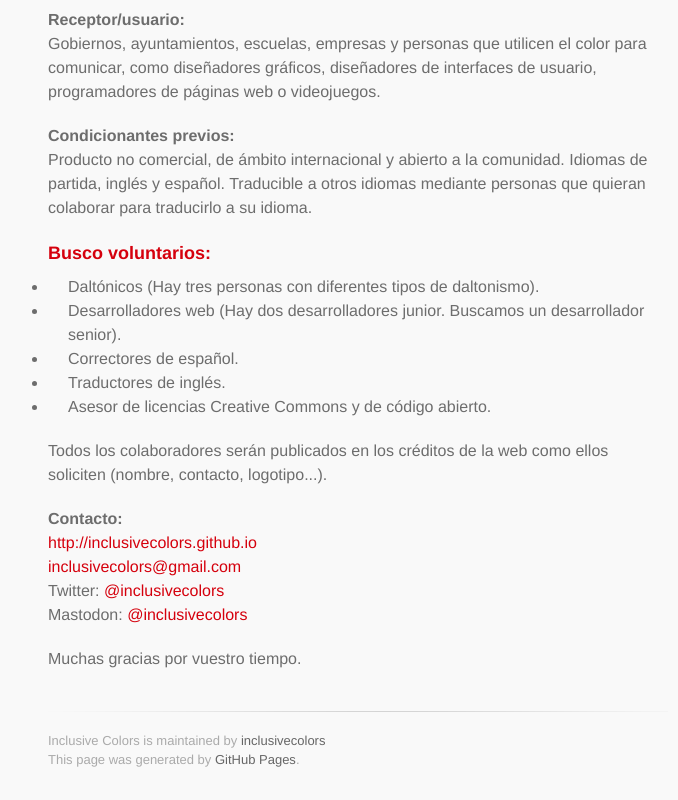
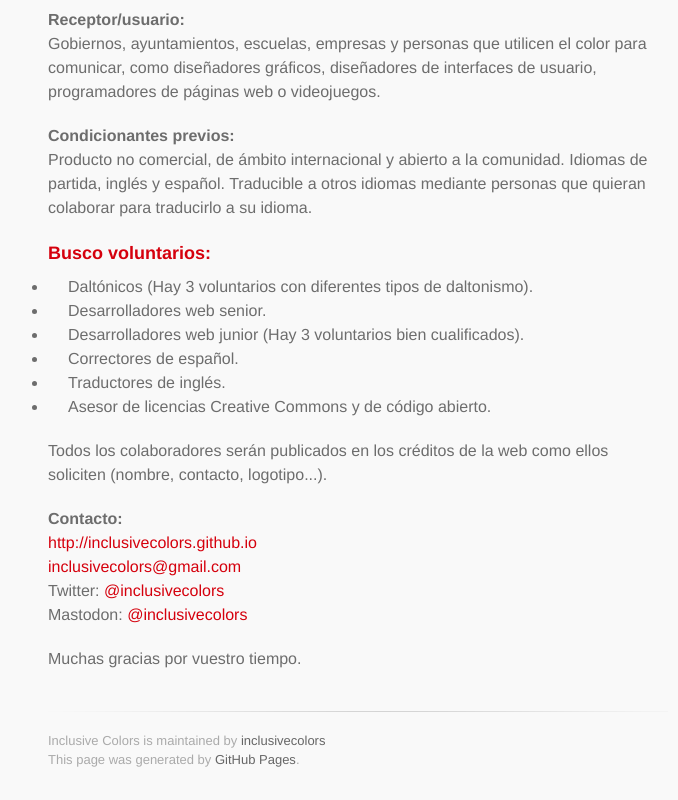
Before and after one commit to inclusivecolors/inclusivecolors.github.io, a plain HTML site: page index.html in a window 1280 px wide. Shown: the part 1335-2135 px from the top of the page, without its empty margins (282-960 px from the left). Drawn offline with Linux system fonts and the light colour scheme.

Commit message:
Actualización datos

```diff
--- a/index.html
+++ b/index.html
@@ -64,8 +64,9 @@ Producto no comercial, de ámbito internacional y abierto a la comunidad. Idioma
 
 <h3>Busco voluntarios:</h3>
 	<ul>
-		<li>Daltónicos (Hay tres personas con diferentes tipos de daltonismo).</li>
-		<li>Desarrolladores web (Hay dos desarrolladores junior. Buscamos un desarrollador senior).</li>
+		<li>Daltónicos (Hay 3 voluntarios con diferentes tipos de daltonismo).</li>
+		<li>Desarrolladores web senior.</li>
+    <li>Desarrolladores web junior (Hay 3 voluntarios bien cualificados).</li>
     <li>Correctores de español.</li>
 		<li>Traductores de inglés.</li>
     <li>Asesor de licencias Creative Commons y de código abierto.</li>
```
